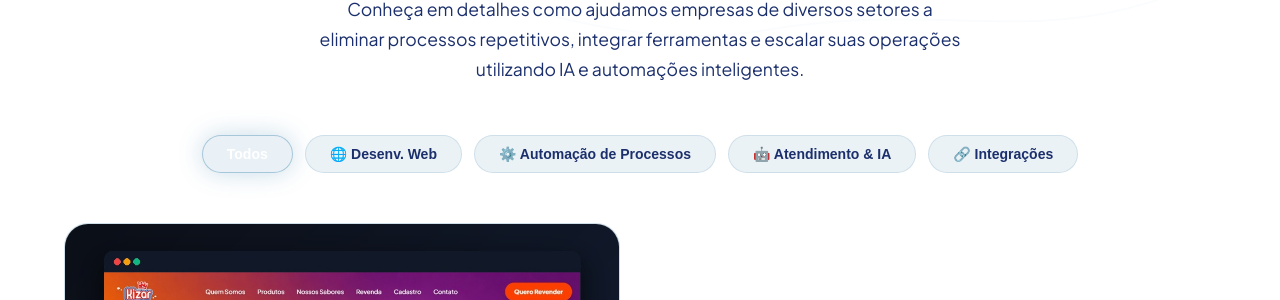
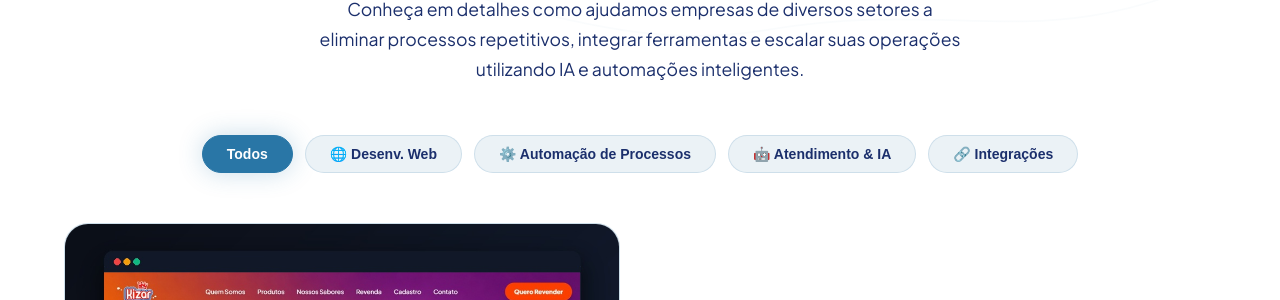
Before and after one commit to atlasgestaops/portifolio, a plain HTML site: page index.html in a window 1280 px wide. Shown: the part 423-723 px from the top of the page. Drawn offline with Linux system fonts and the light colour scheme.

Commit message:
Update filter tab colors for better readability on hover/active

```diff
--- a/index.html
+++ b/index.html
@@ -518,8 +518,8 @@
 
     .filter-tab:hover,
     .filter-tab.active {
-      background: rgba(41, 118, 166, 0.10);
-      border-color: rgba(41, 118, 166, 0.35);
+      background: var(--accent);
+      border-color: var(--accent);
       color: var(--white);
     }
 
```
